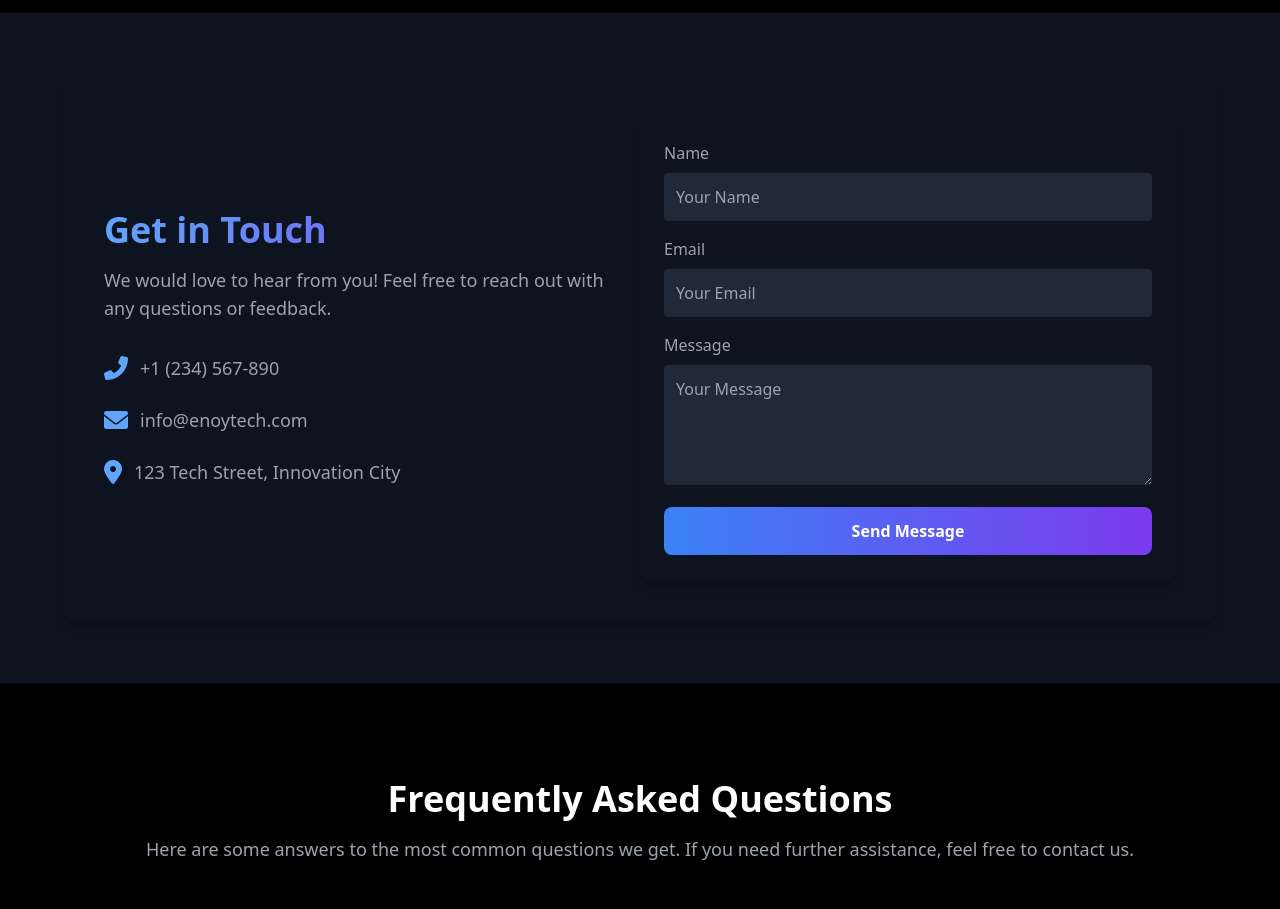
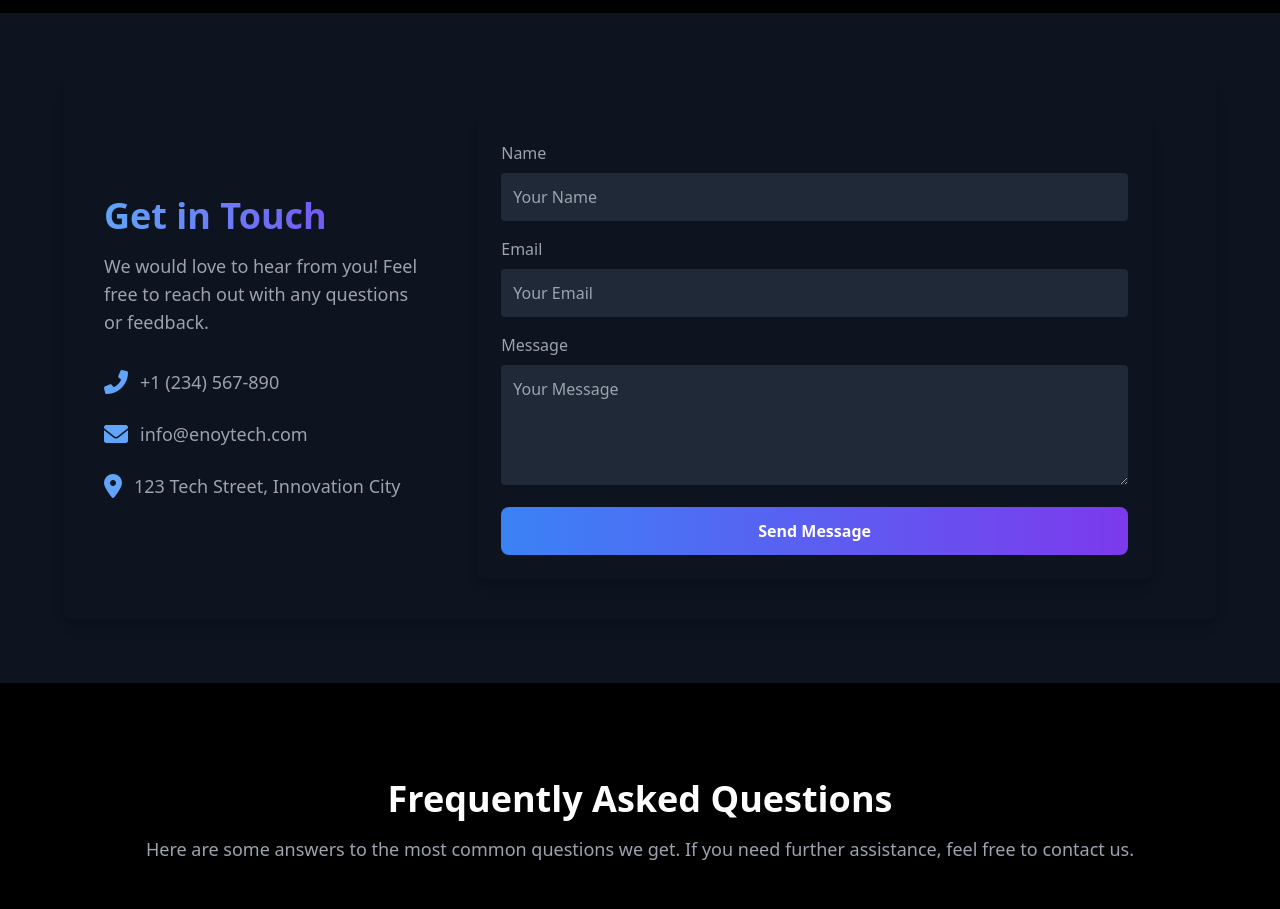
Before and after one commit to Asifurrahman-Noyons/Enoy-Tech, a plain HTML site: page index.html in a window 1280 px wide. Shown: the part 4328-5237 px from the top of the page. Drawn offline with nearby package versions, Linux system fonts and the light colour scheme.

Commit message:
Update index.html

```diff
--- a/index.html
+++ b/index.html
@@ -5,7 +5,7 @@
     <meta charset="UTF-8">
     <meta name="viewport" content="width=device-width, initial-scale=1.0">
     <title>Enoy Tech</title>
-
+<script src="https://kit.fontawesome.com/dfe5a8e197.js" crossorigin="anonymous"></script>
     <link rel="stylesheet" href="style.css">
     <!-- DaisyUI -->
     <link href="https://cdn.jsdelivr.net/npm/daisyui@latest/dist/full.css" rel="stylesheet">
@@ -779,7 +779,7 @@
                 </div>
 
                 <!-- Right Side: Contact Form -->
-                <div class="lg:w-1/2">
+                <div class="lg:w-full lg:mx-6">
                     <form id="contactForm" class="bg-neutral-800 p-6 rounded-lg shadow-lg shadow-purple-600/50"
                         onsubmit="sendEmail(event)">
                         <div class="mb-4">
```
